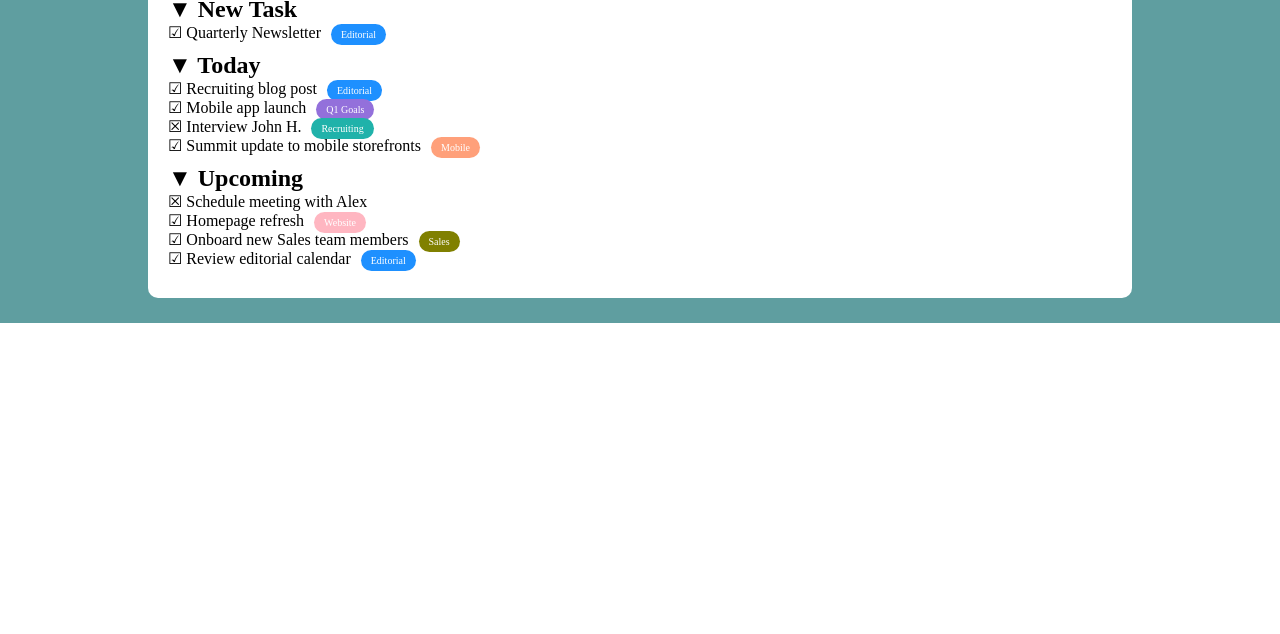
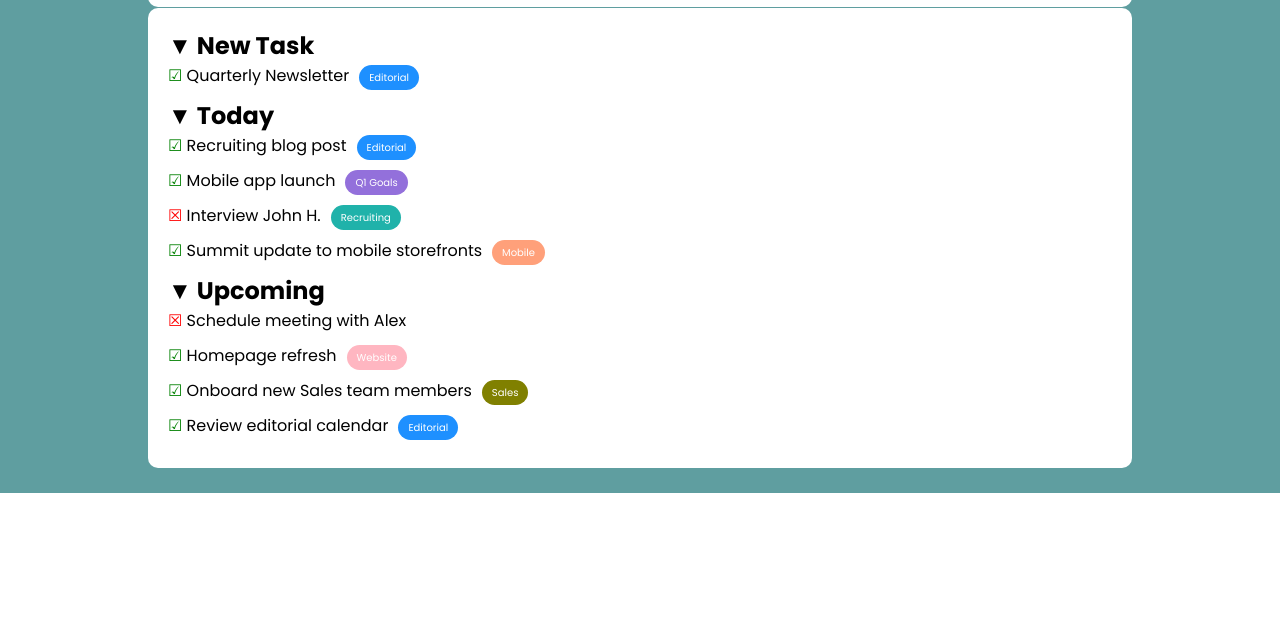
Before and after one commit to francescocifaldi/html-css-toboolist, a plain HTML site: page index.html in a window 1280 px wide. Shown: the part 166-800 px from the top of the page. Drawn offline with Linux system fonts and the light colour scheme.

Commit message:
FIX colors and size

```diff
--- a/css/style.css
+++ b/css/style.css
@@ -4,8 +4,13 @@
     padding: 0;
 }
 
+html{
+    font-family: "Poppins", sans-serif;
+}
+
 header{
     background-color: white;
+    padding: 0 20px;
 }
 
 h1,p{
@@ -68,6 +73,22 @@ main{
     font-size: x-small;
 }
 
+.category{
+    margin-bottom: 10px;
+}
+
+.event{
+    margin-bottom: 10px;
+}
+
+.done{
+    color: green
+}
+
+.todo{
+    color: red;
+}
+
 .editorial{
     background-color: dodgerblue;
 }
@@ -91,7 +112,3 @@ main{
 .sales{
     background-color:olive;
 }
-
-.category{
-    margin-bottom: 10px;
-}
--- a/index.html
+++ b/index.html
@@ -4,11 +4,14 @@
     <meta charset="UTF-8">
     <meta name="viewport" content="width=device-width, initial-scale=1.0">
     <title>Toboolist</title>
-    <link rel="stylesheet" href="./css/style.css">
+    <link rel="preconnect" href="https://fonts.googleapis.com">
+<link rel="preconnect" href="https://fonts.gstatic.com" crossorigin>
+<link href="https://fonts.googleapis.com/css2?family=Poppins:ital,wght@0,100;0,200;0,300;0,400;0,500;0,600;0,700;0,800;0,900;1,100;1,200;1,300;1,400;1,500;1,600;1,700;1,800;1,900&display=swap" rel="stylesheet">
+<link rel="stylesheet" href="./css/style.css">
 </head>
 <body>
    <header>
-        <img src="./img/Logo.png" alt="Logo Boolean" height="50px">
+        <img src="./img/Logo.png" alt="Logo Boolean" height="70">
         <h1>Toboolist</h1>
    </header>
 
@@ -22,21 +25,39 @@
                 <div class="content-main">
                     <div class="category">
                         <h2>&#x25BC; New Task</h2>
-                        <p>&#x2611; Quarterly Newsletter</p><div class="activity editorial">Editorial</div>
+                        <div class="event">
+                            <span class="done">&#x2611;</span> Quarterly Newsletter<div class="activity editorial">Editorial</div>
+                        </div>
                     </div>
                     <div class="category">
                         <h2>&#x25BC; Today</h2>
-                        <p>&#x2611; Recruiting blog post</p><div class="activity editorial">Editorial</div><br>
-                        <p>&#x2611; Mobile app launch</p><div class="activity goals">Q1 Goals</div><br>
-                        <p>&#x2612; Interview John H.</p><div class="activity recruiting">Recruiting</div><br>
-                        <p>&#x2611; Summit update to mobile storefronts</p><div class="activity mobile">Mobile</div>
+                        <div class="event">
+                            <span class="done">&#x2611;</span> Recruiting blog post<div class="activity editorial">Editorial</div>
+                        </div>
+                        <div class="event">
+                            <span class="done">&#x2611;</span> Mobile app launch<div class="activity goals">Q1 Goals</div>
+                        </div>
+                        <div class="event">
+                            <span class="todo">&#x2612;</span> Interview John H.<div class="activity recruiting">Recruiting</div>
+                        </div>
+                        <div class="event">
+                            <span class="done">&#x2611;</span> Summit update to mobile storefronts<div class="activity mobile">Mobile</div>
+                        </div>
                     </div>
                     <div class="category">
                         <h2>&#x25BC; Upcoming</h2>
-                        <p>&#x2612; Schedule meeting with Alex</p><br>
-                        <p>&#x2611; Homepage refresh</p><div class="activity website">Website</div><br>
-                        <p>&#x2611; Onboard new Sales team members</p><div class="activity sales">Sales</div><br>
-                        <p>&#x2611; Review editorial calendar</p><div class="activity editorial">Editorial</div>
+                        <div class="event">
+                            <span class="todo">&#x2612;</span> Schedule meeting with Alex
+                        </div>
+                        <div class="event">
+                            <span class="done">&#x2611;</span> Homepage refresh<div class="activity website">Website</div>
+                        </div>
+                        <div class="event">
+                            <span class="done">&#x2611;</span> Onboard new Sales team members<div class="activity sales">Sales</div>
+                        </div>
+                        <div class="event">
+                            <span class="done">&#x2611;</span> Review editorial calendar<div class="activity editorial">Editorial</div>
+                        </div>
                     </div>
                 </div>
             </div>
```
